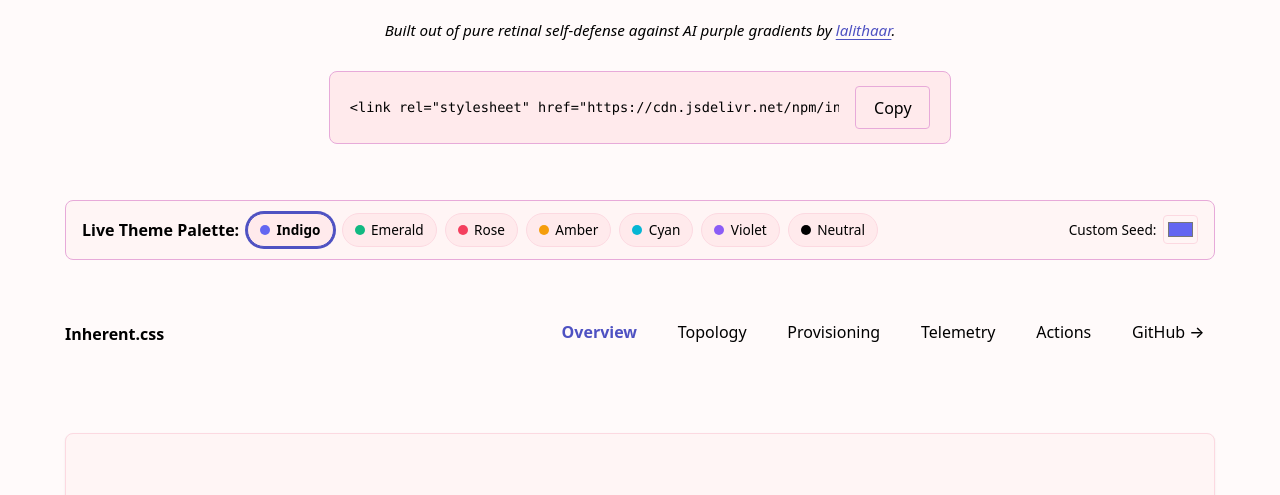
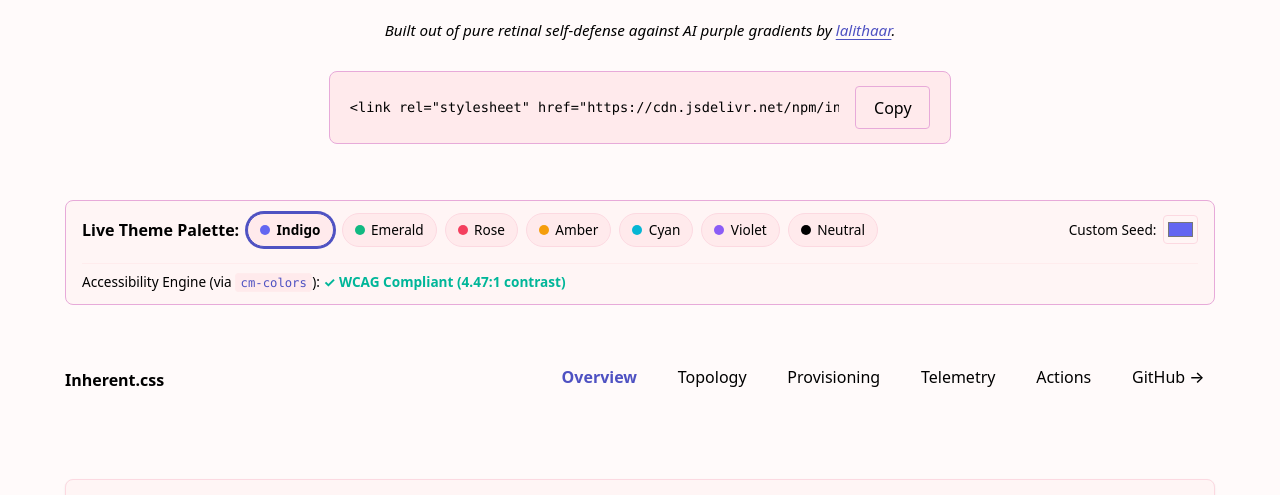
Before and after one commit to lalithaar/inherent.css, a website: page index.html in a window 1280 px wide. Both pictures are taken after a click on the button "Indigo". Shown: the part 247-742 px from the top of the page. Drawn offline with Linux system fonts and the light colour scheme.

Commit message:
feat: integrate cm-colors live accessibility checker and auto-tune engine

```diff
--- a/index.html
+++ b/index.html
@@ -133,6 +133,11 @@
           Custom Seed:
           <input type="color" id="custom-theme-picker" value="#6366f1" onchange="setCustomTheme(this.value)" style="width: 2.2rem; height: 1.8rem; padding: 2px;">
         </label>
+      </div>
+
+      <div id="a11y-panel" style="width: 100%; margin-top: 0.5rem; padding-top: 0.5rem; border-top: 1px solid var(--border-subtle); display: flex; align-items: center; justify-content: space-between; font-size: 0.85rem; flex-wrap: wrap; gap: 0.5rem;">
+        <span id="a11y-status">Accessibility Engine (via <code>cm-colors</code>): <strong style="color: var(--success);">&#10003; WCAG AA Compliant</strong></span>
+        <button type="button" id="a11y-fix-btn" style="display: none; padding: 0.25rem 0.65rem; font-size: 0.8rem;" onclick="applyAccessibleFix()">Auto-Tune to Accessible</button>
       </div>
     </div>
 
@@ -523,20 +528,69 @@ await client.connect();</code></pre>
     </p>
   </footer>
 
+  <script src="dist/cm-colors.global.js"></script>
   <script>
+    const themeColors = {
+      indigo: '#6366f1',
+      emerald: '#10b981',
+      rose: '#f43f5e',
+      amber: '#f59e0b',
+      cyan: '#06b6d4',
+      violet: '#8b5cf6',
+      neutral: '#333333'
+    };
+
+    let suggestedColor = null;
+
+    function checkContrastForColor(colorHex) {
+      if (!window.CMColors) return;
+
+      const bg = '#ffffff'; // check against standard light canvas
+      const result = window.CMColors.makeReadable(colorHex, bg, { large: true });
+      const statusEl = document.getElementById('a11y-status');
+      const btnEl = document.getElementById('a11y-fix-btn');
+
+      if (result.originalContrast >= 3.0) {
+        statusEl.innerHTML = `Accessibility Engine (via <code>cm-colors</code>): <strong style="color: var(--success);">&#10003; WCAG Compliant (${result.originalContrast}:1 contrast)</strong>`;
+        btnEl.style.display = 'none';
+        suggestedColor = null;
+      } else {
+        suggestedColor = result.color;
+        statusEl.innerHTML = `Accessibility Engine (via <code>cm-colors</code>): <strong style="color: var(--danger);">&#9888; Low Contrast (${result.originalContrast}:1 vs 3.0:1 requirement)</strong>`;
+        btnEl.innerText = `Auto-Tune to ${result.color} (${result.finalContrast}:1)`;
+        btnEl.style.display = 'inline-flex';
+      }
+    }
+
+    function applyAccessibleFix() {
+      if (suggestedColor) {
+        setCustomTheme(suggestedColor);
+      }
+    }
+
     function setTheme(name, btn) {
       document.documentElement.dataset.theme = name;
       document.documentElement.style.removeProperty('--theme');
       document.querySelectorAll('.theme-chip').forEach(b => b.classList.remove('active'));
       if (btn) btn.classList.add('active');
+
+      const color = themeColors[name] || '#6366f1';
+      document.getElementById('custom-theme-picker').value = color;
+      checkContrastForColor(color);
     }
 
     function setCustomTheme(color) {
       delete document.documentElement.dataset.theme;
       document.documentElement.style.setProperty('--theme', color);
+      document.getElementById('custom-theme-picker').value = color;
       document.querySelectorAll('.theme-chip').forEach(b => b.classList.remove('active'));
+      checkContrastForColor(color);
     }
+
+    // Initial check
+    window.addEventListener('DOMContentLoaded', () => {
+      checkContrastForColor('#6366f1');
+    });
   </script>
-
 </body>
 </html>
```
Also changed, not shown: dist/cm-colors.global.js (added).
